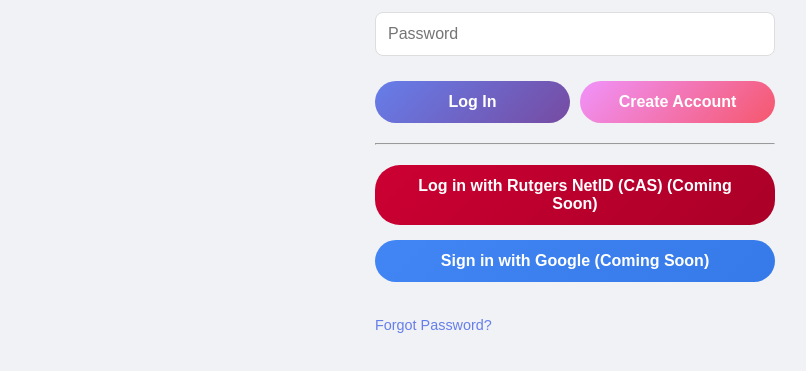
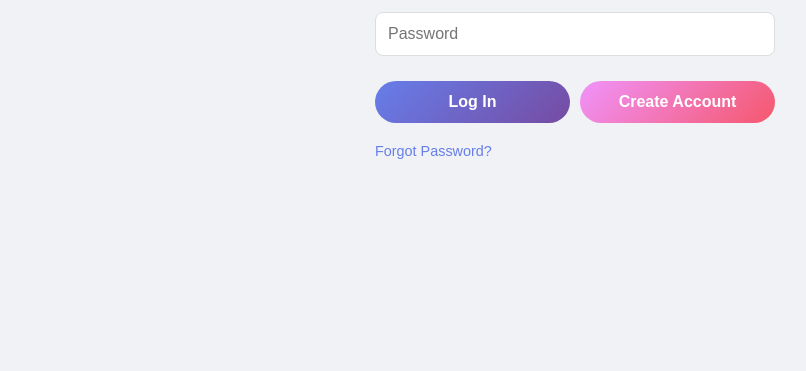
Before and after one commit to rdasgupta-3/soft-eng-group3, a website: page public/login.html in a window 1280 px wide. Shown: the part 155-526 px from the top of the page, without its empty margins (65-871 px from the left). Drawn offline with Linux system fonts and the light colour scheme.

Commit message:
Removed SSO buttons

```diff
--- a/public/login.html
+++ b/public/login.html
@@ -22,16 +22,6 @@
             <button onclick="attemptLogin()" class="login-button">Log In</button>
             <button onclick="location.href='/signup'" class="login-button secondary">Create Account</button>
         </div>
-
-        <hr style="margin: 20px 0;">
-
-        <button onclick="alert('Rutgers CAS Login is coming soon!')" class="login-button full-width cas">
-            Log in with Rutgers NetID (CAS) (Coming Soon)
-        </button>
-
-        <button onclick="alert('Google Sign-In is coming soon!')" class="login-button full-width google">
-            Sign in with Google (Coming Soon)
-        </button>
 
         <div class="login-links">
             <a href="/forgot-password">Forgot Password?</a>
--- a/public/style.css
+++ b/public/style.css
@@ -63,20 +63,6 @@ h1 {
 
 .login-button.secondary {
     background: linear-gradient(135deg, #f093fb 0%, #f5576c 100%);
-}
-
-.login-button.full-width {
-    width: 100%;
-    margin-bottom: 15px;
-    background: linear-gradient(135deg, #cc0033 0%, #aa0028 100%);
-}
-
-.login-button.google {
-    background: linear-gradient(135deg, #4285F4 0%, #357ae8 100%);
-}
-
-.login-button.cas {
-    background: linear-gradient(135deg, #cc0033 0%, #aa0028 100%);
 }
 
 .login-links {
```
